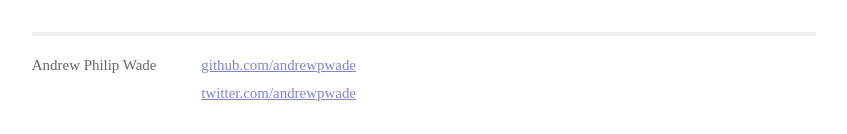
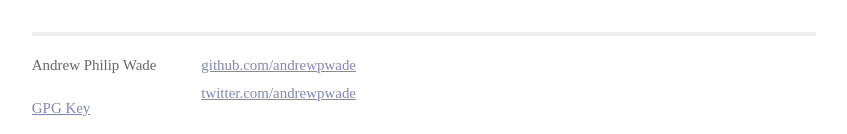
Before and after one commit to andrewpwade/andrewpwade.github.io, a Jekyll site: the page built from _posts/2014-09-10-running-a-mail-server.md, in a window 1280 px wide and 900 px high, scrolled down 1560 px. Shown: the part 763-897 px from the top of the window, without its empty margins (216-1063 px from the left). Built offline with Jekyll 4.4.1, drawn with Linux system fonts in a browser that asks for light colours; Markdown is read by kramdown in place of the engine named in the settings.

Commit message:
add link to gpg key

```diff
--- a/_layouts/default.html
+++ b/_layouts/default.html
@@ -38,6 +38,7 @@
       <p>
         Andrew Philip Wade<br />
       </p>
+      <p><a href="andrewwade.asc">GPG Key</a></p>
     </div>
     <div class="contact">
       <p>
```
Also changed, not shown: 1 other file.
